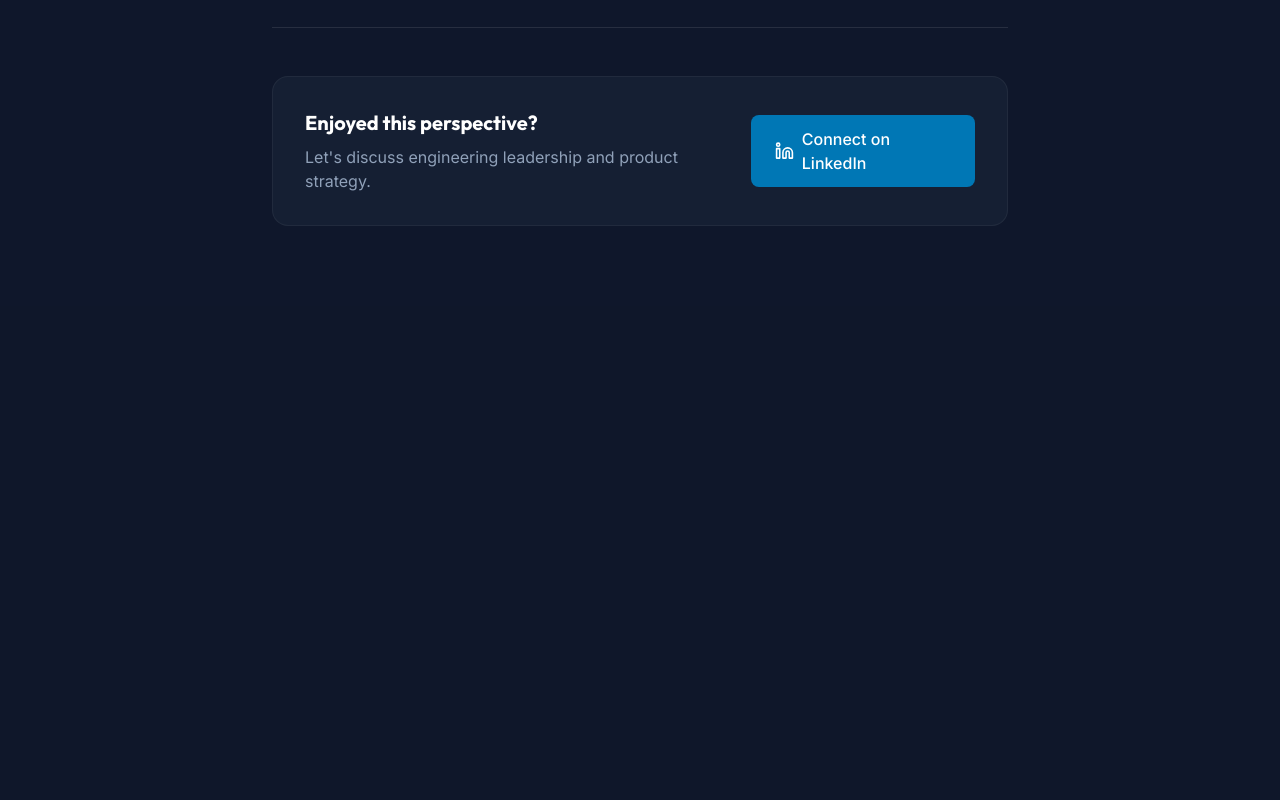
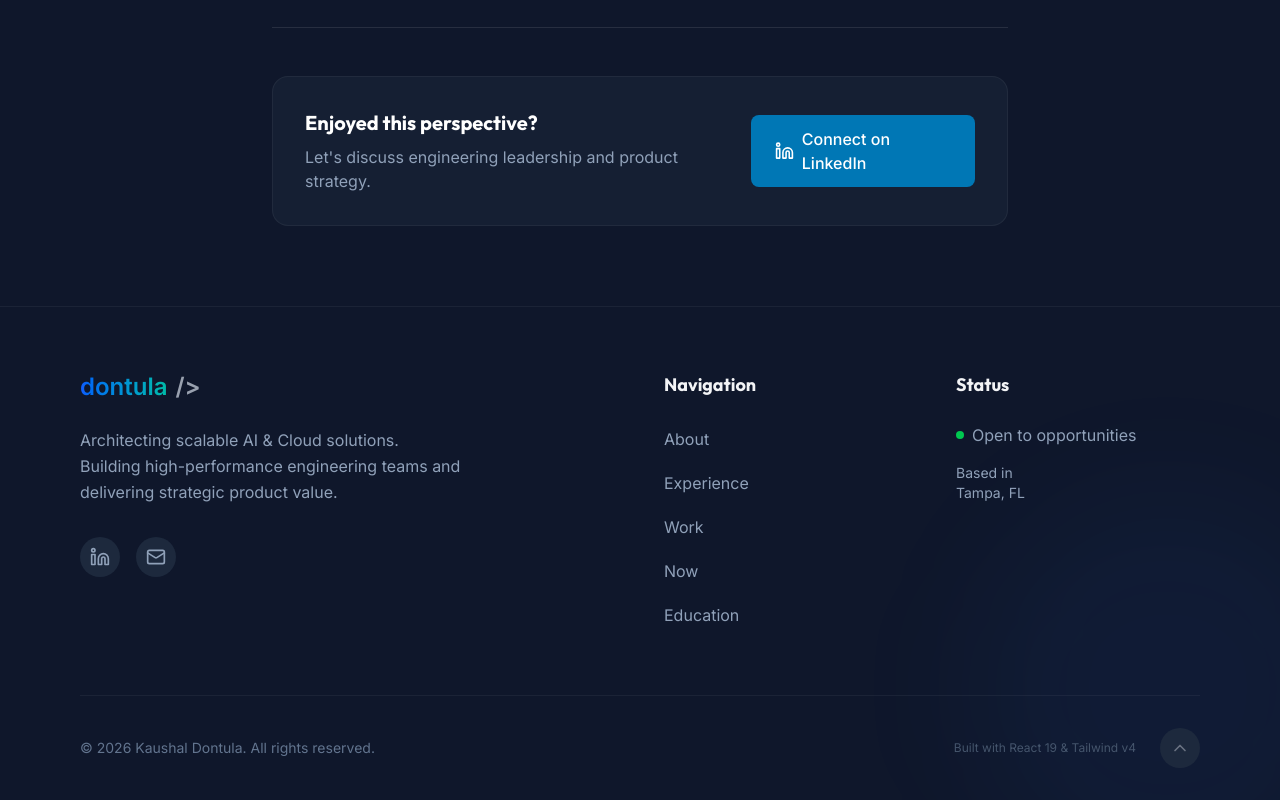
Before and after one commit to kaushalkanna-ai/portfolio, a React (Vite) app: page /writing/ai-production-strategies in a window 1280 px wide. Shown: the part 1722-2522 px from the top of the page. Before the commit the page ends 2028 px from the top, so only its background shows below. Built offline with nearby package versions, Linux system fonts and the light colour scheme.

Commit message:
fix: global footer and cross-page navigation links

```diff
--- a/src/App.jsx
+++ b/src/App.jsx
@@ -95,7 +95,6 @@ const Home = () => {
         <Education />
         <Contact />
       </Suspense>
-      <Footer />
     </>
   );
 };
@@ -139,6 +138,7 @@ function App() {
                   </Suspense>
                 } />
               </Routes>
+              <Footer />
             </div>
           </div>
         </Router>
--- a/src/components/Footer.jsx
+++ b/src/components/Footer.jsx
@@ -1,9 +1,11 @@
 import React, { useState } from 'react';
 import { motion, AnimatePresence } from 'framer-motion';
-import { Link } from 'react-scroll'; // Assuming you use react-scroll for homepage sections
+import { Link as ScrollLink } from 'react-scroll';
+import { Link as RouterLink, useLocation } from 'react-router-dom';
 import { Github, Linkedin, Mail, Twitter, ChevronUp, Copy, Check } from 'lucide-react';
 
 const Footer = () => {
+    const location = useLocation();
     const [copied, setCopied] = useState(false);
     const email = "kaushal.dontula@gmail.com";
 
@@ -93,21 +95,30 @@ const Footer = () => {
                             {footerLinks.map(link => (
                                 <li key={link.name}>
                                     {link.type === 'scroll' ? (
-                                        <Link
+                                        location.pathname === '/' ? (
+                                            <ScrollLink
                                                 to={link.to}
                                                 smooth={true}
                                                 duration={500}
                                                 className="text-gray-600 dark:text-slate-400 hover:text-blue-500 dark:hover:text-blue-400 cursor-pointer transition-colors block py-1"
                                             >
                                                 {link.name}
-                                        </Link>
+                                            </ScrollLink>
                                         ) : (
-                                        <a
-                                            href={link.to}
+                                            <RouterLink
+                                                to={`/#${link.to}`}
                                                 className="text-gray-600 dark:text-slate-400 hover:text-blue-500 dark:hover:text-blue-400 cursor-pointer transition-colors block py-1"
                                             >
                                                 {link.name}
-                                        </a>
+                                            </RouterLink>
+                                        )
+                                    ) : (
+                                        <RouterLink
+                                            to={link.to}
+                                            className="text-gray-600 dark:text-slate-400 hover:text-blue-500 dark:hover:text-blue-400 cursor-pointer transition-colors block py-1"
+                                        >
+                                            {link.name}
+                                        </RouterLink>
                                     )}
                                 </li>
                             ))}
--- a/src/pages/BlogPost.jsx
+++ b/src/pages/BlogPost.jsx
@@ -44,7 +44,7 @@ const BlogPost = () => {
             <div className="max-w-3xl mx-auto px-4">
                 {/* Navigation */}
                 <Link
-                    to="/#writing"
+                    to="/#impact"
                     className="inline-flex items-center gap-2 text-gray-500 dark:text-gray-400 hover:text-blue-500 mb-8 transition-colors group"
                 >
                     <ArrowLeft className="w-4 h-4 group-hover:-translate-x-1 transition-transform" />
--- a/src/pages/CaseStudy.jsx
+++ b/src/pages/CaseStudy.jsx
@@ -43,7 +43,7 @@ const CaseStudy = () => {
                 <div className="max-w-5xl mx-auto w-full relative z-10">
                     <div className="mb-8">
                         <Button
-                            href="/#projects"
+                            href="/#impact"
                             variant="ghost"
                             size="sm"
                             icon={ArrowLeft}
@@ -196,10 +196,10 @@ const CaseStudy = () => {
                 {/* Navigation Footer */}
                 <div className="pt-20 border-t border-gray-200 dark:border-white/10 flex flex-col md:flex-row justify-between items-center gap-8">
                     <Link
-                        to="/#projects"
+                        to="/#impact"
                         className="text-gray-500 dark:text-gray-400 hover:text-gray-900 dark:hover:text-white transition-colors text-sm font-medium"
                     >
-                        Close & Back to Projects
+                        Close & Back to Work
                     </Link>
 
                     <Link
```
Lines whose indentation alone changed are shown as unchanged.
